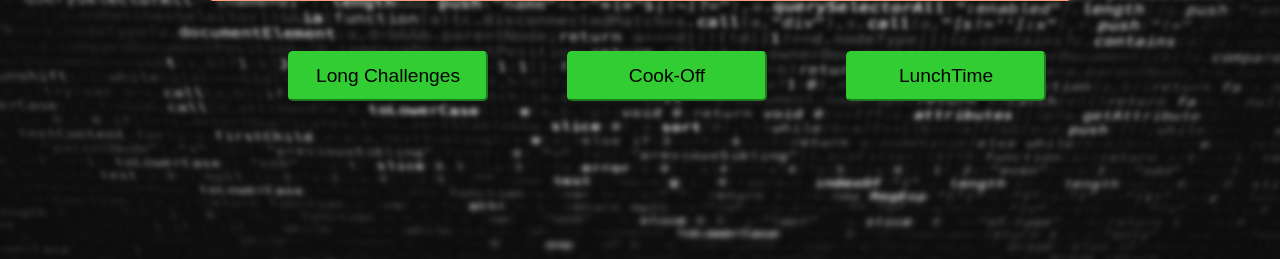
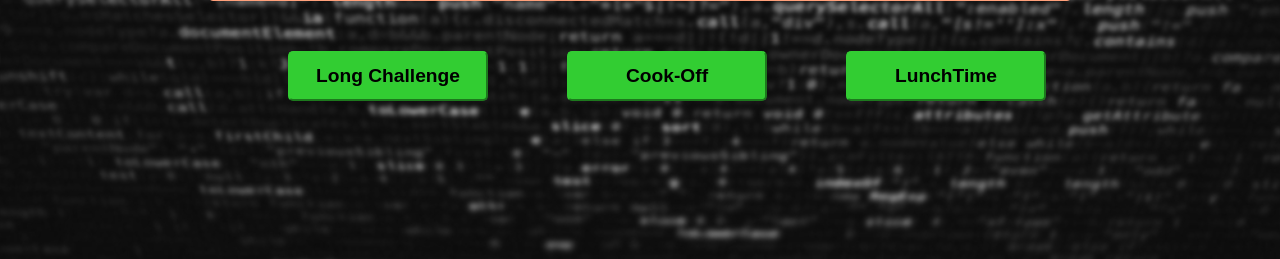
Before and after one commit to NikhilSri700/cp_booster, a Django app: page / in a window 1280 px wide. Shown: the part 444-703 px from the top of the page. Run offline with Django 3.2, Linux system fonts and the light colour scheme.

Commit message:
bold name of contests

```diff
--- a/templates/homepage.html
+++ b/templates/homepage.html
@@ -6,7 +6,7 @@
     <p style="text-align: center; margin-right: 25px;"><b>Purpose</b></p>
     <p>If you are into competitive programming then you must have heard about Codechef. And those who don't, Codechef is a competitive programming website  aimed at providing a platform for students, young software professionals to practice, hone their programming skills through online contests. It organises 3 major contests every month, Codechef Long Challenge, Codechef Cook-off, and Codechef LunchTime.</p><p> Sometimes we want questions of all these contests at a single place sorted based on thier difficulty. And this is where <b>one2sevenstars</b> help you. You only need to choose contest name and the division.<br> Links are taken from <a href="https://www.codechef.com/">Codechef</a>.</p>
 </div>
-<button style="cursor: pointer; margin-top: 50px; margin-left: 280px; width: 200px; height: 50px; font-size: 1.2em; background-color: limegreen; border-radius: 5px; border-color:limegreen;" onclick="location.href='long/'">Long Challenges</button>
-<button style="cursor: pointer; margin-top: 50px; margin-left: 75px; width: 200px; height: 50px; font-size: 1.2em; background-color:limegreen; border-radius: 5px; border-color: limegreen;" onclick="location.href='cook_off/'">Cook-Off</button>
-<button style="cursor: pointer; margin-top: 50px; margin-left: 75px; width: 200px; height: 50px; font-size: 1.2em; background-color:limegreen; border-radius: 5px; border-color: limegreen;" onclick="location.href='lunch_time/'">LunchTime</button>
+<button style="cursor: pointer; margin-top: 50px; margin-left: 280px; width: 200px; height: 50px; font-size: 1.2em; background-color: limegreen; border-radius: 5px; border-color:limegreen;" onclick="location.href='long/'"><b>Long Challenge</b></button>
+<button style="cursor: pointer; margin-top: 50px; margin-left: 75px; width: 200px; height: 50px; font-size: 1.2em; background-color:limegreen; border-radius: 5px; border-color: limegreen;" onclick="location.href='cook_off/'"><b>Cook-Off</b></button>
+<button style="cursor: pointer; margin-top: 50px; margin-left: 75px; width: 200px; height: 50px; font-size: 1.2em; background-color:limegreen; border-radius: 5px; border-color: limegreen;" onclick="location.href='lunch_time/'"><b>LunchTime</b></button>
 {% endblock %}
```
